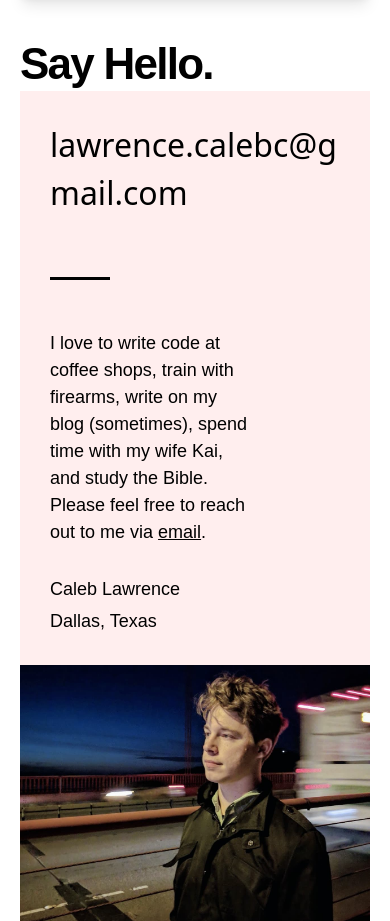
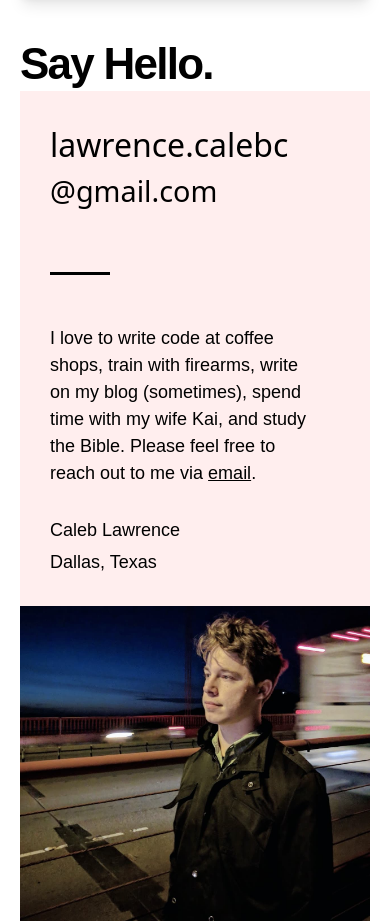
Before and after one commit to caleblawrence/personal-website, a Next.js app: page / in a window 390 px wide. Shown: the part 4100-5021 px from the top of the page. Built offline with nearby package versions, Linux system fonts and the light colour scheme.

Commit message:
mobile style changes

```diff
--- a/components/sayHello.tsx
+++ b/components/sayHello.tsx
@@ -6,13 +6,8 @@ const SayHello = () => (
     <SectionTitle title="Say Hello." />
     <div className="content">
       <div className="helloBox">
-        <a
-          className="email"
-          href="mailto:lawrence.calebc@gmail.com"
-          target="_blank"
-          rel="noreferrer">
-          lawrence.calebc@gmail.com
-        </a>
+        <p className="email">lawrence.calebc</p>
+        <p className="email2">@gmail.com</p>
         <div className="divider" />
         <p className="summary">
           I love to write code at coffee shops, train with firearms, write on my
@@ -77,7 +72,7 @@ const SayHello = () => (
         .email {
           margin: 0;
           padding: 0;
-          font-size: 2rem;
+          font-size: 3rem;
           font-family: normal 16px/1.9em 'Inter', 'Source Sans Pro',
             'Helvetica Neue', Arial, sans-serif;
           text-decoration: none;
@@ -86,6 +81,16 @@ const SayHello = () => (
           overflow-wrap: break-word;
           word-wrap: break-word;
           word-break: break-word;
+        }
+
+        .email2 {
+          margin: 0;
+          padding: 0;
+          font-size: 2rem;
+          font-family: normal 16px/1.9em 'Inter', 'Source Sans Pro',
+            'Helvetica Neue', Arial, sans-serif;
+          text-decoration: none;
+          color: black;
         }
 
         .email:hover {
@@ -120,12 +125,20 @@ const SayHello = () => (
             font-size: 2rem;
           }
 
+          .email2 {
+            font-size: 1.8rem;
+          }
+
           .profilePicture {
             flex: 1;
           }
 
           .content {
             flex-direction: column;
+          }
+
+          .summary {
+            max-width: 90%;
           }
         }
       `}
```
